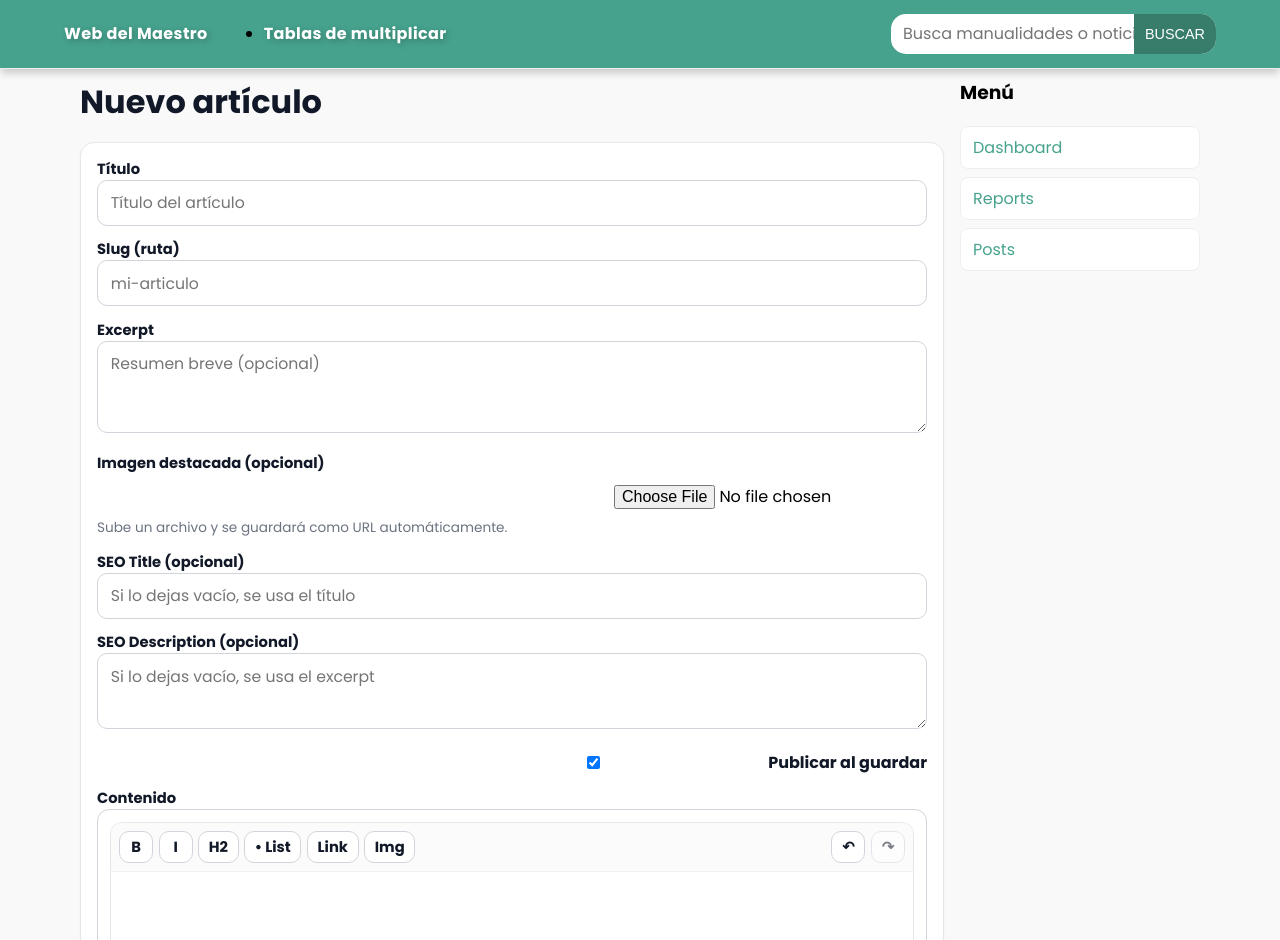
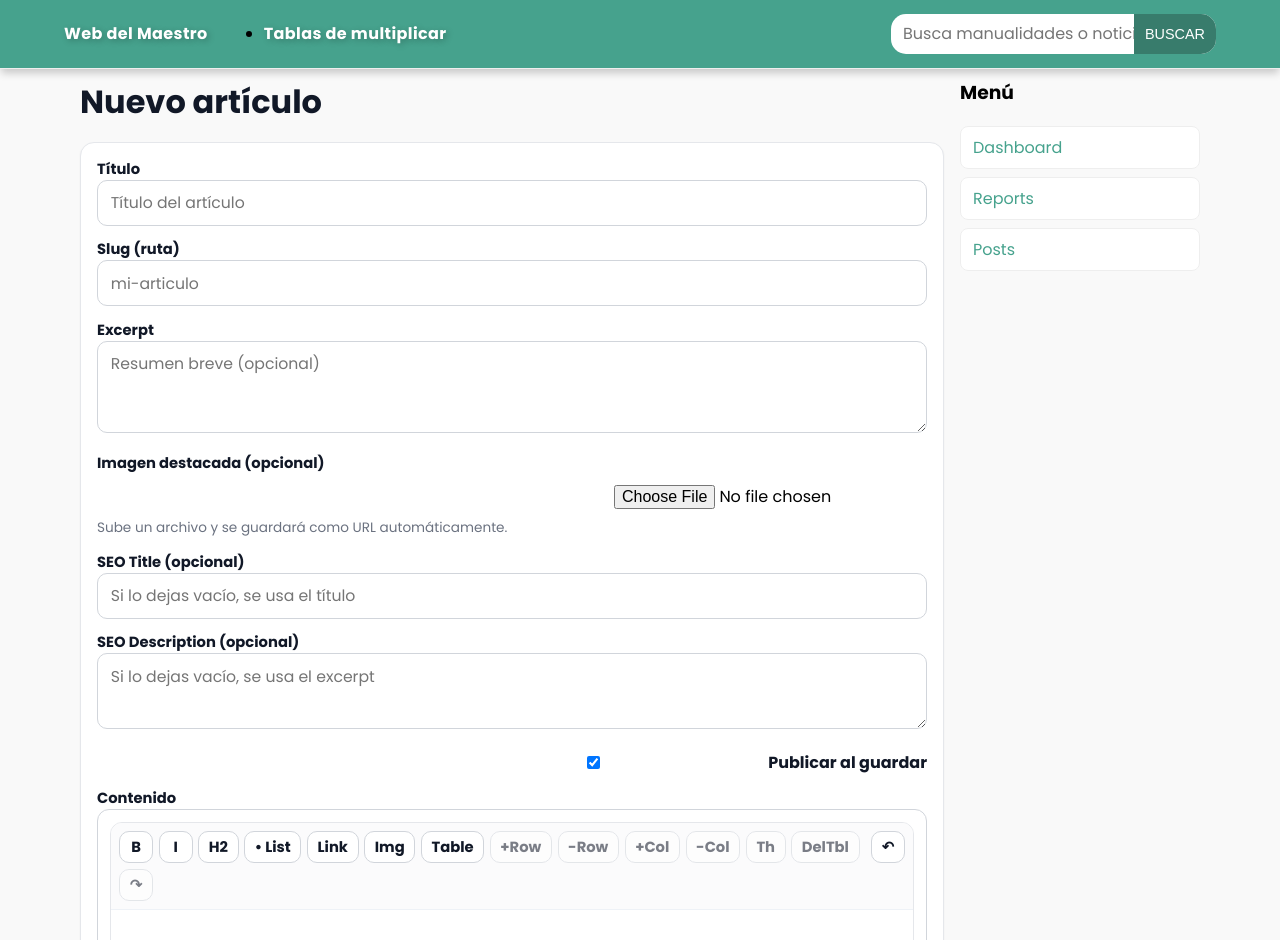
Before and after one commit to AntonioRuizNet/webdelmaestro.com, a Next.js app: page /admin/posts/new in a window 1280 px wide. Shown: the top 940 px of the page. Built offline with nearby package versions, Linux system fonts and the light colour scheme; no server answers; sample sign-in values are in the browser's storage.

Commit message:
richtext v2

```diff
--- a/components/RichTextEditor.js
+++ b/components/RichTextEditor.js
@@ -3,6 +3,12 @@ import { EditorContent, useEditor } from "@tiptap/react";
 import StarterKit from "@tiptap/starter-kit";
 import Link from "@tiptap/extension-link";
 import Image from "@tiptap/extension-image";
+
+import Table from "@tiptap/extension-table";
+import TableRow from "@tiptap/extension-table-row";
+import TableHeader from "@tiptap/extension-table-header";
+import TableCell from "@tiptap/extension-table-cell";
+
 import styles from "./RichTextEditor.module.css";
 
 function ToolbarButton({ onClick, active, disabled, children, title }) {
@@ -21,13 +27,23 @@ function ToolbarButton({ onClick, active, disabled, children, title }) {
 
 export default function RichTextEditor({ value = "", onChange, onUploadImage }) {
   const editor = useEditor({
-    extensions: [StarterKit, Link.configure({ openOnClick: false }), Image.configure({ inline: false })],
+    extensions: [
+      StarterKit,
+      Link.configure({ openOnClick: false }),
+      Image.configure({ inline: false }),
+
+      // ✅ Tablas
+      Table.configure({
+        resizable: true,
+      }),
+      TableRow,
+      TableHeader,
+      TableCell,
+    ],
     content: value || "",
     editorProps: {
       attributes: {
         class: "rte-prosemirror",
-        // Si quieres placeholder (requiere extension Placeholder para ser real)
-        // "data-placeholder": "Escribe aquí…",
       },
     },
     onUpdate: ({ editor }) => {
@@ -82,6 +98,13 @@ export default function RichTextEditor({ value = "", onChange, onUploadImage })
     input.click();
   };
 
+  const insertTable = () => {
+    // tabla 3x3 con header
+    editor.chain().focus().insertTable({ rows: 3, cols: 3, withHeaderRow: true }).run();
+  };
+
+  const isInTable = editor.isActive("table");
+
   return (
     <div className={styles.editor}>
       <div className={styles.toolbar}>
@@ -121,6 +144,40 @@ export default function RichTextEditor({ value = "", onChange, onUploadImage })
           Img
         </ToolbarButton>
 
+        {/* ✅ Tablas */}
+        <ToolbarButton title="Insertar tabla" onClick={insertTable} active={false}>
+          Table
+        </ToolbarButton>
+
+        <ToolbarButton title="Añadir fila" onClick={() => editor.chain().focus().addRowAfter().run()} disabled={!isInTable}>
+          +Row
+        </ToolbarButton>
+
+        <ToolbarButton title="Quitar fila" onClick={() => editor.chain().focus().deleteRow().run()} disabled={!isInTable}>
+          -Row
+        </ToolbarButton>
+
+        <ToolbarButton title="Añadir columna" onClick={() => editor.chain().focus().addColumnAfter().run()} disabled={!isInTable}>
+          +Col
+        </ToolbarButton>
+
+        <ToolbarButton title="Quitar columna" onClick={() => editor.chain().focus().deleteColumn().run()} disabled={!isInTable}>
+          -Col
+        </ToolbarButton>
+
+        <ToolbarButton
+          title="Header on/off"
+          onClick={() => editor.chain().focus().toggleHeaderRow().run()}
+          disabled={!isInTable}
+          active={editor.isActive("tableHeader")}
+        >
+          Th
+        </ToolbarButton>
+
+        <ToolbarButton title="Borrar tabla" onClick={() => editor.chain().focus().deleteTable().run()} disabled={!isInTable}>
+          DelTbl
+        </ToolbarButton>
+
         <div className={styles.spacer} />
 
         <ToolbarButton title="Deshacer" onClick={() => editor.chain().focus().undo().run()} disabled={!editor.can().undo()}>
--- a/components/RichTextEditor.module.css
+++ b/components/RichTextEditor.module.css
@@ -123,3 +123,45 @@
   display: block;
   margin: 0.6rem 0;
 }
+
+/* --- Tables (TipTap) --- */
+.prose :global(table) {
+  width: 100%;
+  border-collapse: collapse;
+  margin: 0.9rem 0;
+  table-layout: fixed;
+}
+
+.prose :global(th),
+.prose :global(td) {
+  border: 1px solid #111;
+  padding: 0.5rem 0.6rem;
+  vertical-align: top;
+  word-break: break-word;
+}
+
+.prose :global(th) {
+  font-weight: 800;
+  background: #f9fafb;
+}
+
+/* Resizing handle (si resizable: true) */
+.prose :global(.column-resize-handle) {
+  position: absolute;
+  right: -2px;
+  top: 0;
+  bottom: -2px;
+  width: 4px;
+  background: rgba(17, 24, 39, 0.2);
+  pointer-events: none;
+}
+
+.prose :global(.tableWrapper) {
+  overflow-x: auto;
+}
+
+/* Celda seleccionada (TipTap) */
+.prose :global(.selectedCell) {
+  outline: 2px solid rgba(99, 102, 241, 0.6);
+  outline-offset: -2px;
+}
```
Also changed, not shown: package.json (+10 -6 lines), 1 other file (tests, documents, lock files or other folders).
